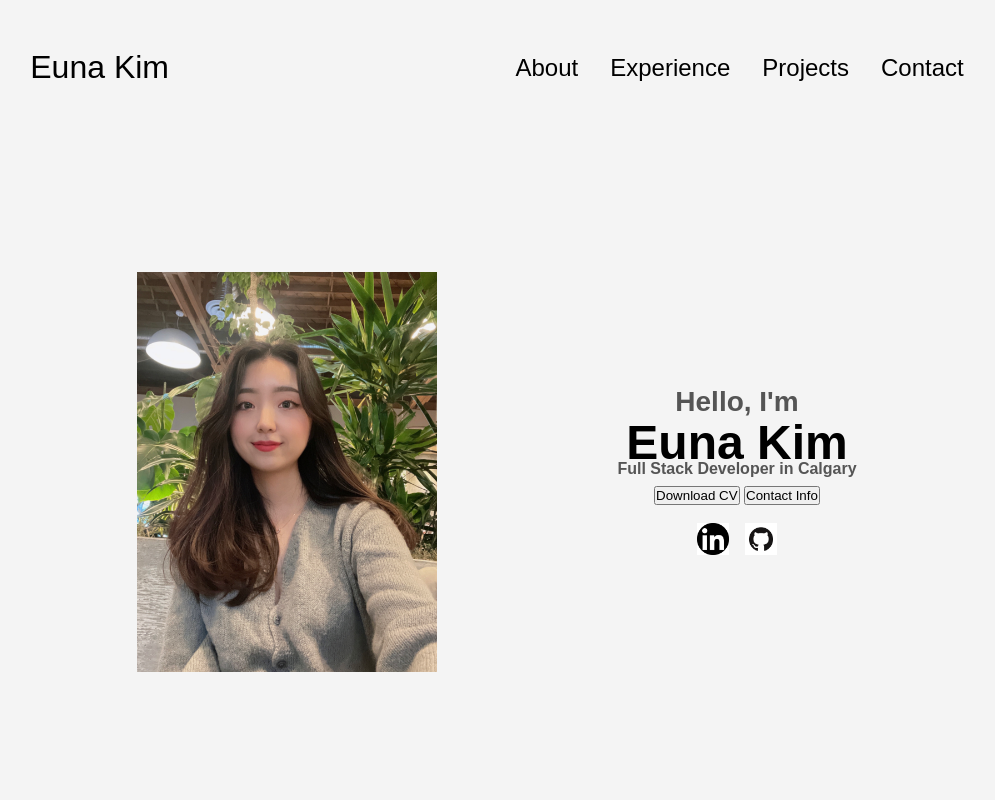
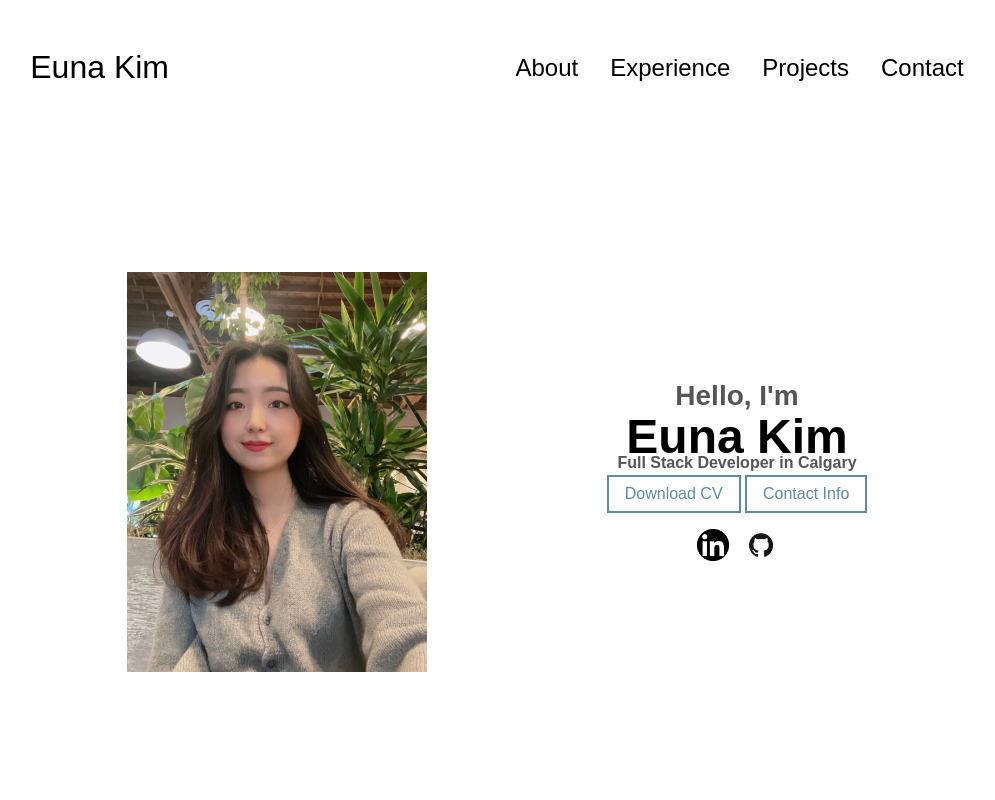
Before and after one commit to Euna-kim-1/Portfolio, a plain HTML site: page main.html in a window 1280 px wide. Shown: the top 800 px of the page, without its empty margins (143-1138 px from the left). Drawn offline with Linux system fonts and the light colour scheme.

Commit message:
Update mediaqueries.css
Update button in profile section

```diff
--- a/mediaqueries.css
+++ b/mediaqueries.css
@@ -8,10 +8,11 @@ Please refer to the comments within the code for more information on each style.
 }
 
 body{
-    font-family: Arial, Helvetica, sans-serif;
+    font-family: Arial, Helvetica, 'roboto', sans-serif;
     font-size: 16px;
     line-height: 1.6em;
-    background: #f4f4f4;
+    /* background: #f4f4f4; */
+    background-color: white
 }
 
 html{
@@ -118,6 +119,24 @@ section{
     text-align: center;
 }
 
+.btn-container button {
+    background: none;
+    color: #5D8AA8;
+    border: 2px solid;
+    padding: 0.5em 1em;
+    font-size: 1em;
+    transition: color 0.15s, border-color 0.15s, box-shadwo 0.15s, transform 0.15s;
+}
+
+.btn-container button:hover {
+    border-color: #FFBF00;
+    color: #FFBF00;
+    box-shadow: 0 0.5em 0.5em -0.4em #FFBF00;
+    transform: translateY(-0.25em);
+    cursor: pointer;
+
+}
+
 #socials-container{
     display: flex;
     justify-content: center;
```
